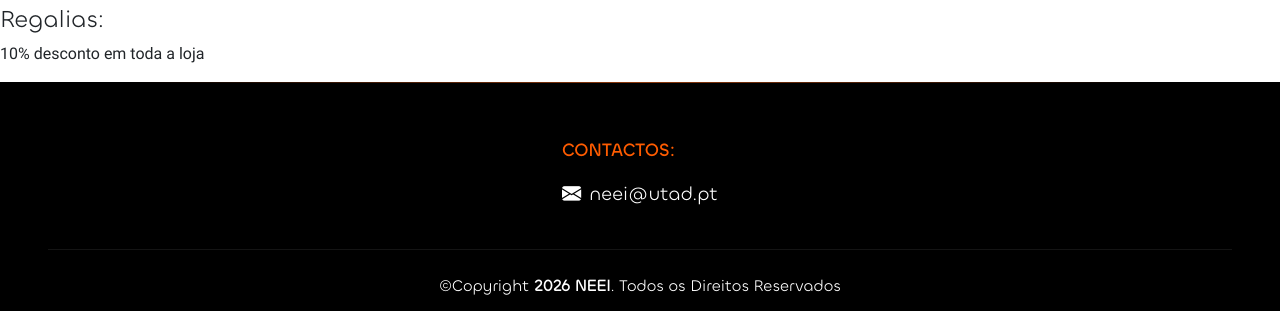
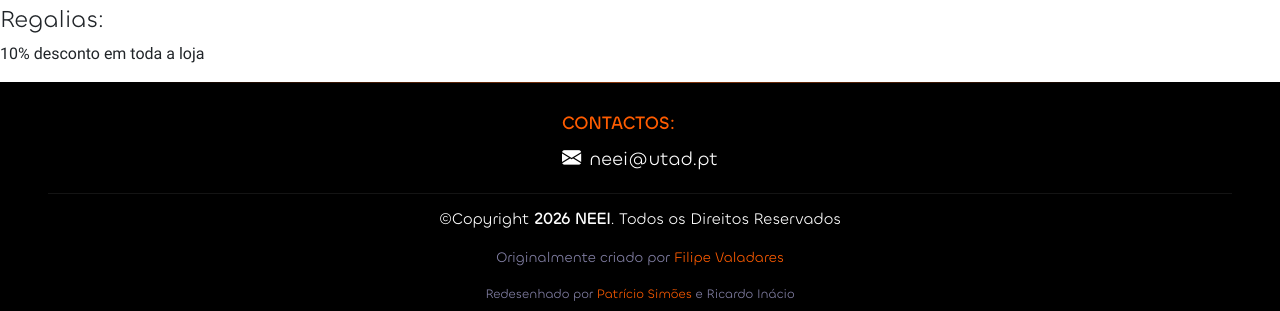
Before and after one commit to neei-utad/NEEI-UTAD, a plain HTML site: page card.html in a window 1280 px wide. Shown: the part 7653-7964 px from the top of the page. Drawn offline with nearby package versions, Linux system fonts and the light colour scheme; a small style sheet from the web is missing.

Commit message:
style: adjust footer padding and margins for improved layout

```diff
--- a/CSS/styles.css
+++ b/CSS/styles.css
@@ -510,8 +510,8 @@
     visibility: visible;
     width: 100%;
     height: auto;
-    padding: 3.5rem 3rem 2rem;
-    gap: 2.5rem;
+    padding: 1.8rem 3rem 1.2rem;
+    gap: 1.2rem;
   }
 
   #footer-large::before {
@@ -545,7 +545,7 @@
     align-items: center;
     width: 100%;
     max-width: 1200px;
-    padding-top: 1.5rem;
+    padding-top: 0.8rem;
     border-top: 1px solid rgba(255, 255, 255, 0.08);
   }
 
@@ -563,17 +563,17 @@
   #large-contact-area div,
   #large-social-area div {
     display: flex;
-    margin-top: 16px;
+    margin-top: 8px;
     font-size: 1.5em;
   }
 
   #large-nav-area ul {
     list-style: none;
-    margin: 16px 0 0;
+    margin: 8px 0 0;
     padding: 0;
     display: flex;
     flex-direction: column;
-    gap: 0.6rem;
+    gap: 0.4rem;
   }
 
   #large-nav-area a {
```
